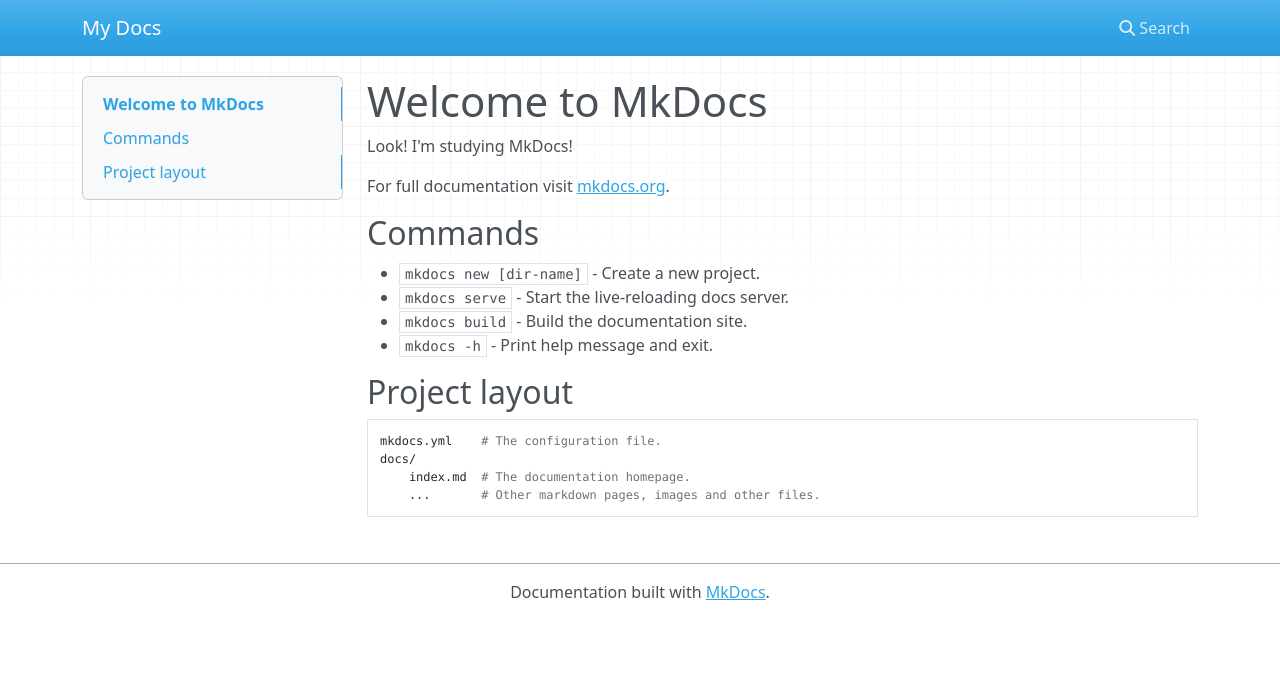
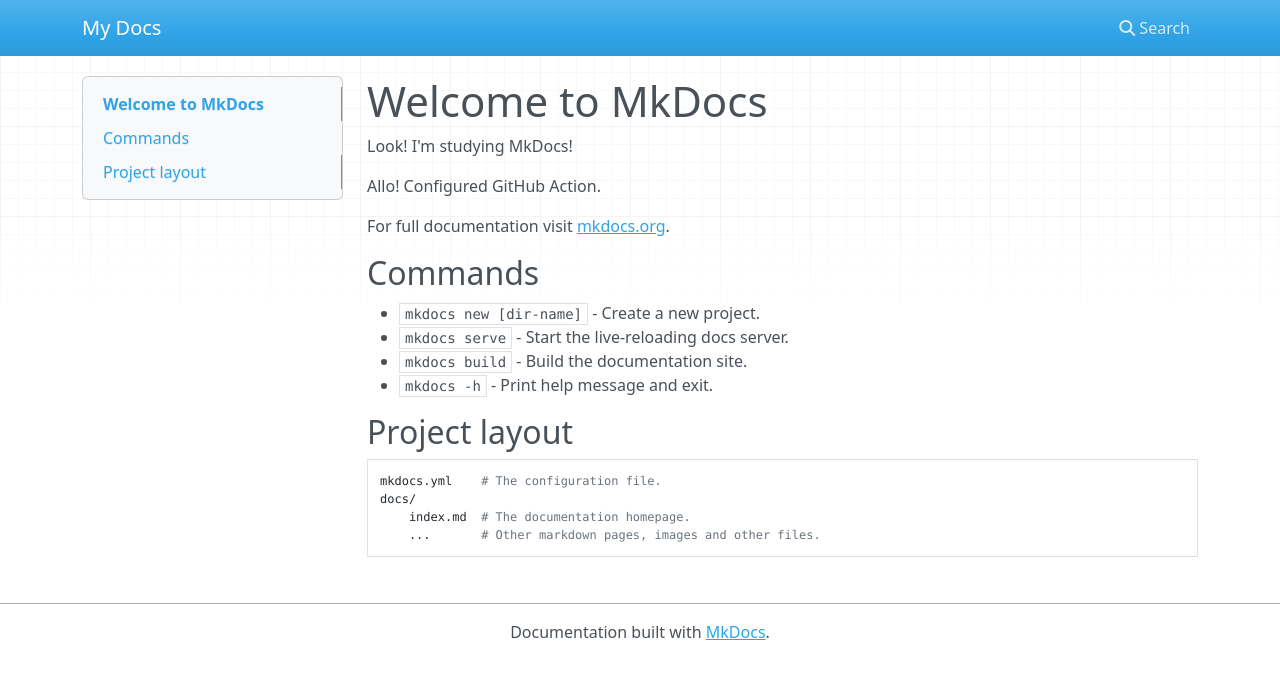
Before and after one commit to agnagnagnagn/my-website, an MkDocs documentation site: the page built from docs/docs/index.md, in a window 1280 px wide. Shown: the top 679 px of the page. Built offline with MkDocs 1.6.1, drawn with Linux system fonts in a browser that asks for light colours; nearby versions of some CDN libraries.

Commit message:
ver Oct13thv2
new update

```diff
--- a/docs/docs/index.md
+++ b/docs/docs/index.md
@@ -1,6 +1,8 @@
 # Welcome to MkDocs
 
 Look! I'm studying MkDocs!
+
+Allo! Configured GitHub Action.
 
 For full documentation visit [mkdocs.org](https://www.mkdocs.org).
 
```
